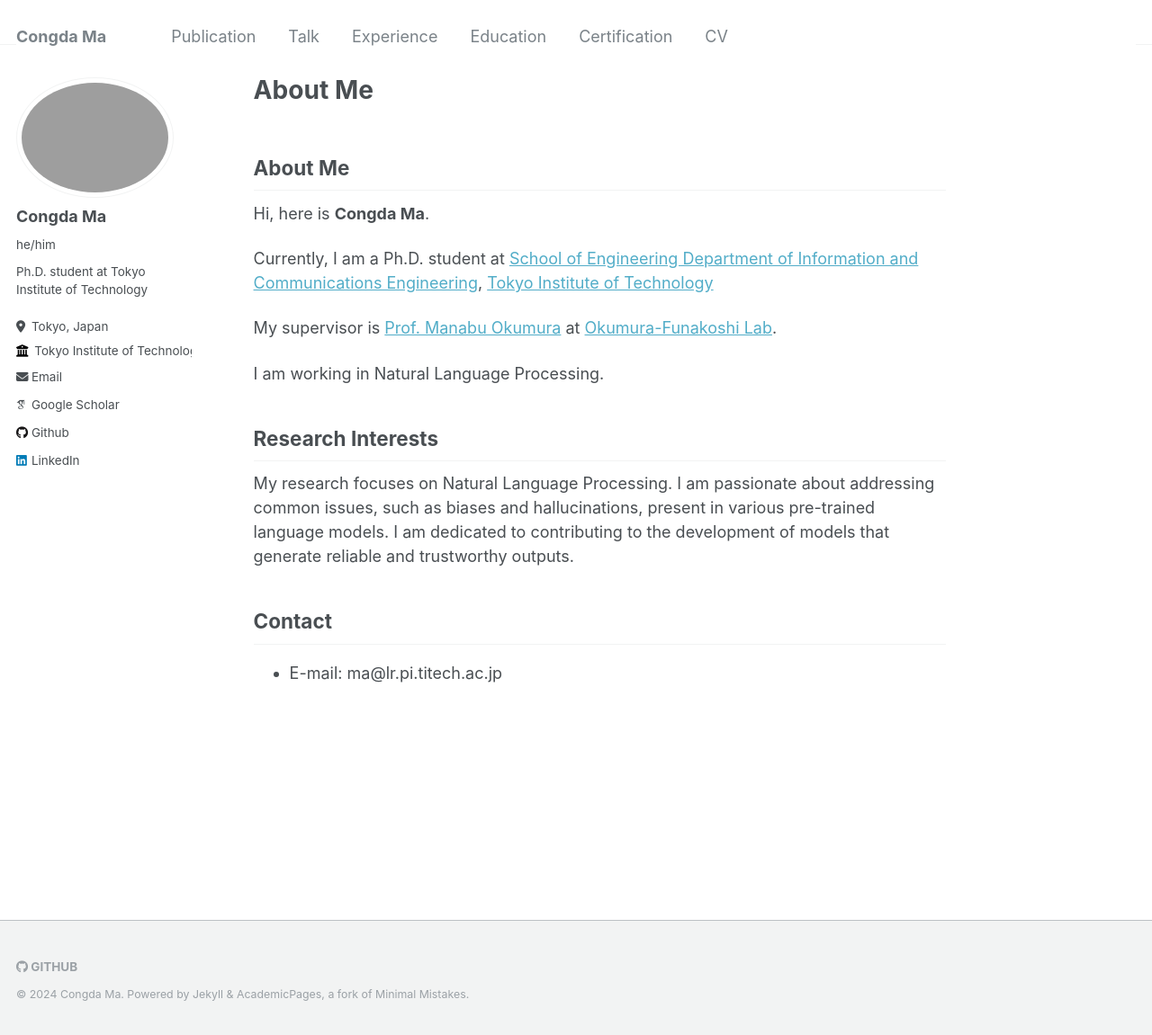
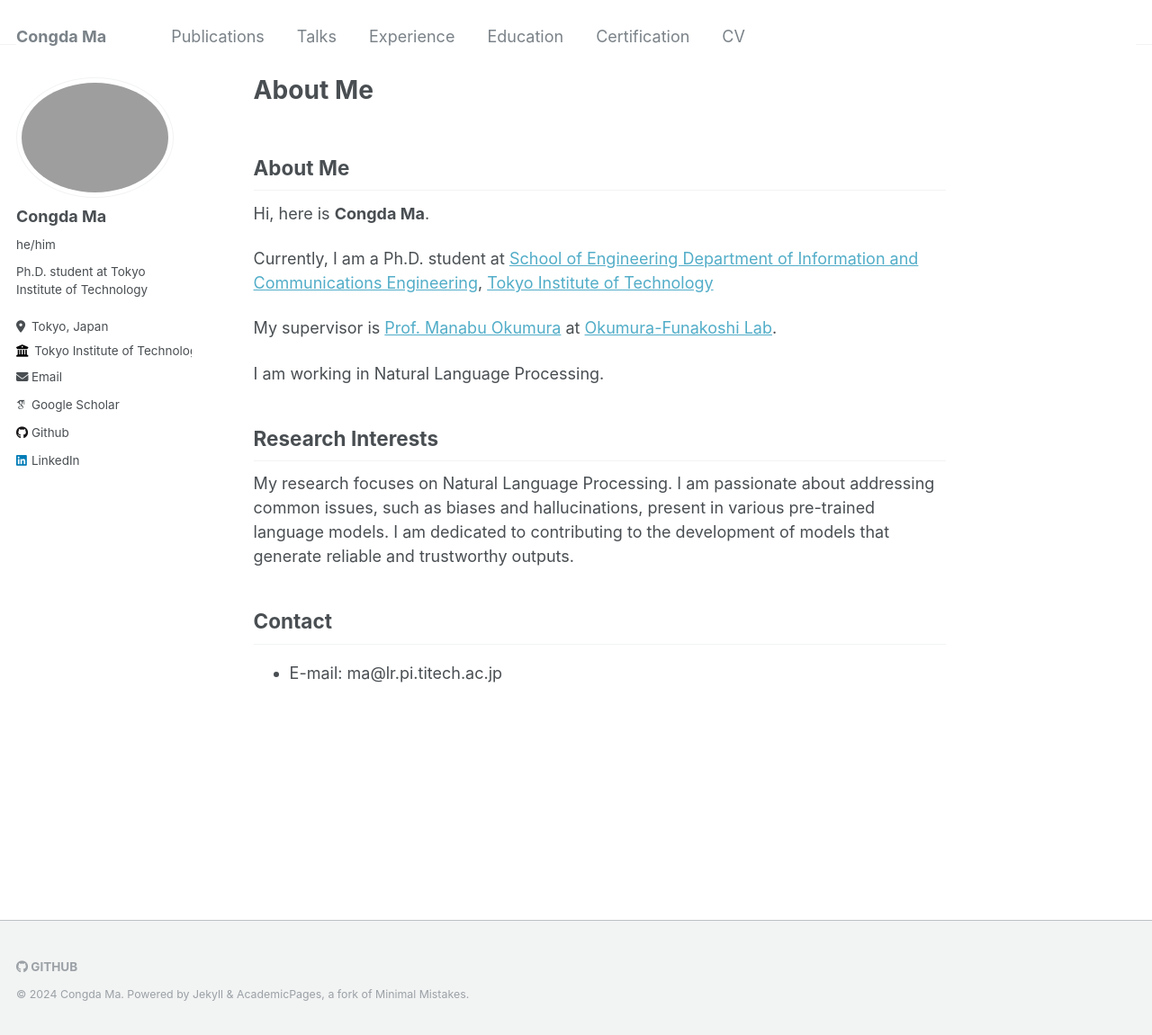
Before and after one commit to derrickmaa/derrickmaa.github.io, a Jekyll site: the page built from _pages/about.md, in a window 1280 px wide and 1151 px high. Shown: the whole window at 90% size. Built offline with Jekyll 4.4.1, drawn with Linux system fonts in a browser that asks for light colours; some web fonts are replaced.

Commit message:
Update navigation.yml

```diff
--- a/_data/navigation.yml
+++ b/_data/navigation.yml
@@ -1,10 +1,10 @@
 # main links links
 main:
-  - title: "Publication"
-    url: /publication/
+  - title: "Publications"
+    url: /publications/
 
-  - title: "Talk"
-    url: /talk/
+  - title: "Talks"
+    url: /talks/
 
   - title: "Experience"
     url: /teaching/
```
